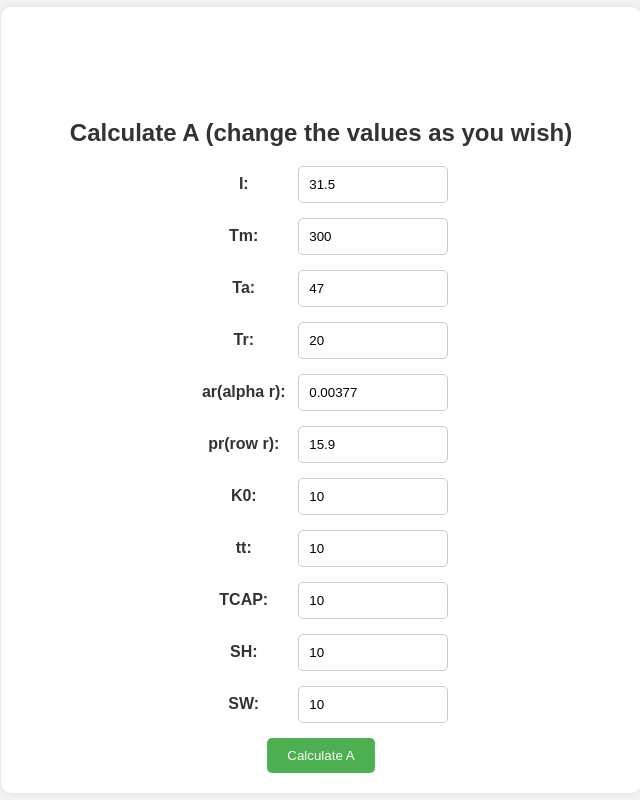
After one commit to kalyansrinivaskodi/amc-ace, a PHP site: page /amc-ace/CED/chandra.php in a window 1280 px wide. The commit adds this page. Shown: the whole page, without its empty margins (319-959 px from the left). Run offline with PHP 8.4, Linux system fonts and the light colour scheme.

Commit message:
committedon15.03.20236.09

```diff
--- a/AMC/generated_penalty_report.php
+++ b/AMC/generated_penalty_report.php
@@ -12,6 +12,7 @@
 	if (!$con) {
 		die("Connection failed: " . mysqli_connect_error());
 	}
+
 
 	#echo "Connected successfully <br>";
 	if(!isset($_SESSION['admin_login']))
--- /dev/null
+++ b/CED/chandra.php
@@ -0,0 +1,126 @@
+<!DOCTYPE html>
+<html lang="en">
+<head>
+    <meta charset="UTF-8">
+    <meta name="viewport" content="width=device-width, initial-scale=1.0">
+    <title>Calculate A</title>
+    <style>
+        body {
+            font-family: Arial, sans-serif;
+            background-color: #f4f4f4;
+            margin: 0;
+            padding: 0;
+            display: flex;
+            justify-content: center;
+            align-items: center;
+            height: 100vh;
+        }
+        .container {
+            background-color: #fff;
+            padding: 20px;
+            border-radius: 10px;
+            box-shadow: 0 0 10px rgba(0, 0, 0, 0.1);
+            max-width: 600px;
+            width: 100%;
+            text-align: center;
+        }
+        h2 {
+            color: #333;
+        }
+        label {
+            display: inline-block;
+            width: 100px;
+            margin-bottom: 5px;
+            color: #333;
+            font-weight: bold;
+        }
+        input[type="number"] {
+            width: 150px;
+            padding: 10px;
+            margin-bottom: 15px;
+            border: 1px solid #ccc;
+            border-radius: 5px;
+            box-sizing: border-box;
+        }
+        button[type="submit"] {
+            background-color: #4caf50;
+            color: #fff;
+            border: none;
+            border-radius: 5px;
+            padding: 10px 20px;
+            cursor: pointer;
+            transition: background-color 0.3s ease;
+        }
+        button[type="submit"]:hover {
+            background-color: #45a049;
+        }
+    </style>
+</head>
+<body><br><br>
+    <div class="container"><br><br><br><br>
+        <h2>Calculate A (change the values as you wish)</h2>
+        <form action="<?php echo htmlspecialchars($_SERVER["PHP_SELF"]); ?>" method="POST">
+            <label for="I1">I:</label>
+            <input type="number" id="I1" name="I1" value="<?php echo isset($_POST['I1']) ? $_POST['I1'] : '31.5'; ?>" required><br>
+
+            <label for="Tm1">Tm:</label>
+            <input type="number" id="Tm1" name="Tm1" value="<?php echo isset($_POST['Tm1']) ? $_POST['Tm1'] : '300'; ?>" required><br>
+
+            <label for="Ta1">Ta:</label>
+            <input type="number" id="Ta1" name="Ta1" value="<?php echo isset($_POST['Ta1']) ? $_POST['Ta1'] : '47'; ?>" required><br>
+
+            <label for="Tr1">Tr:</label>
+            <input type="number" id="Tr1" name="Tr1" value="<?php echo isset($_POST['Tr1']) ? $_POST['Tr1'] : '20'; ?>" required><br>
+
+            <label for="ar1">ar(alpha r):</label>
+            <input type="number" id="ar1" name="ar1" value="<?php echo isset($_POST['ar1']) ? $_POST['ar1'] : '0.00377'; ?>" required><br>
+
+            <label for="pr1">pr(row r):</label>
+            <input type="number" id="pr1" name="pr1" value="<?php echo isset($_POST['pr1']) ? $_POST['pr1'] : '15.9'; ?>" required><br>
+
+            <label for="K01">K0:</label>
+            <input type="number" id="K01" name="K01" value="<?php echo isset($_POST['K01']) ? $_POST['K01'] : '10'; ?>" required><br>
+
+            <label for="tt1">tt:</label>
+            <input type="number" id="tt1" name="tt1" value="<?php echo isset($_POST['tt1']) ? $_POST['tt1'] : '10'; ?>" required><br>
+
+            <label for="TCAP1">TCAP:</label>
+            <input type="number" id="TCAP1" name="TCAP1" value="<?php echo isset($_POST['TCAP1']) ? $_POST['TCAP1'] : '10'; ?>" required><br>
+
+            <label for="SH1">SH:</label>
+            <input type="number" id="SH1" name="SH1" value="<?php echo isset($_POST['SH1']) ? $_POST['SH1'] : '10'; ?>" required><br>
+
+            <label for="SW1">SW:</label>
+            <input type="number" id="SW1" name="SW1" value="<?php echo isset($_POST['SW1']) ? $_POST['SW1'] : '10'; ?>" required><br>
+
+            <button type="submit">Calculate A</button>
+        </form>
+        <?php
+        if ($_SERVER["REQUEST_METHOD"] == "POST") {
+            $I1 = $_POST['I1'];
+            $Tm1 = $_POST['Tm1'];
+            $Ta1 = $_POST['Ta1'];
+            $Tr1 = $_POST['Tr1'];
+            $ar1 = $_POST['ar1'];
+            $pr1 = $_POST['pr1'];
+            $K01 = $_POST['K01'];
+            $tt1 = $_POST['tt1'];
+            $TCAP1 = $_POST['TCAP1'];
+            $SH1 = $_POST['SH1'];
+            $SW1 = $_POST['SW1'];
+
+            $tcap1 = $TCAP1 * pow(10, -4);
+            $x1 = sqrt((($tcap1) / ($tt1 * $ar1 * $pr1)) * log(($K01 + $Tm1) / ($K01 + $Ta1)));
+
+
+            $A1 = $I1 / $x1;
+
+            echo "<p>A = " . $A1 . "</p>";
+            echo "'$'tcap1 = '$'TCAP1 * pow(10, -4)<br>;<br>
+            '$'x1 = sqrt((('$'tcap1) / ('$'tt1 * '$'ar1 * '$'pr1)) * log(('$'K01 + '$'Tm1) / ('$'K01 + '$'Ta1)));";
+
+        }
+        ?>
+    </div>
+</body>
+</html>
--- a/CED/dashboard.php
+++ b/CED/dashboard.php
@@ -77,7 +77,7 @@ $completedIssues = getIssuesByStatus($username, 'Completed');
     <button class="button" onclick="location.href='add_worker.php';">Add Worker</button>
 
     <!-- Button for printing data -->
-    <button class="button" onclick="location.href='print_data.php';">Print Data</button>
+    <button class="button" onclick="location.href='print_data.php';">Reports</button>
 
     <!-- Add more content here for the dashboard -->
 </div>
--- a/CED/fetch_issue_details.php
+++ b/CED/fetch_issue_details.php
@@ -18,9 +18,10 @@ if (isset($_POST["issueId"])) {
     $issueId = $_POST["issueId"];
 
     // Prepare SQL statement to fetch issue details
+   // Prepare SQL statement to fetch issue details
     $sql = "SELECT * FROM usercomplaintsced WHERE id = ?";
     $stmt = $conn->prepare($sql);
-    $stmt->bind_param("i", $issueId);
+    $stmt->bind_param("i", $issueId); // "i" indicates that $issueId is an integer
 
     // Execute the statement
     $stmt->execute();
--- a/CED/index.php
+++ b/CED/index.php
@@ -25,15 +25,15 @@
             <?php
 			$sql = mysqli_query($con, "SELECT dept_name FROM departments");
 			while ($row = $sql->fetch_assoc()){
-				echo '<option value=" '.$row['dept_name'].' "> '.$row['dept_name'].' </option>';
+				echo '<option value="'.$row['dept_name'].'"> '.$row['dept_name'].' </option>';
 			}
 			?>
         </select>
         <br>
     <fieldset>
-        <legend>(Place of complaint) Division / Quarter No. & Type:</legend>
+        <legend>(Place of complaint) Office / Quarter No. & Type:</legend>
         <label class="radio-inline">
-            <input type="radio" id="division" name="division_or_quarter" value="division" onchange="toggleDivisionQuarterField()" required> Division
+            <input type="radio" id="division" name="division_or_quarter" value="division" onchange="toggleDivisionQuarterField()" required> Office
         </label>
         <label class="radio-inline">
             <input type="radio" id="quarter" name="division_or_quarter" value="quarter" onchange="toggleDivisionQuarterField()"> Quarter
--- a/CED/loadContent.js
+++ b/CED/loadContent.js
@@ -15,4 +15,5 @@ document.addEventListener("DOMContentLoaded", function() {
         };
         xhr.send();
     });
+
 });
--- a/CED/modal.php
+++ b/CED/modal.php
@@ -82,7 +82,7 @@ $result = $conn->query($sql);
 </div>
 
 <!-- Include your script files -->
-<script src="script.js"></script>
+<script src="js/script.js"></script>
 <!-- <script src="script1.js"></script> -->
 </body>
 </html>
```
Also changed, not shown: AMC/penalty_report.php (+32 -22 lines), CED/get_completed_issues.php (+14 -10 lines), CED/get_pending_issues.php (+8 -1 lines), CED/js/modalscript.js (+49 -27 lines), CED/print_data.php (+49 -5 lines), CED/print_results.php (+56 -37 lines).
